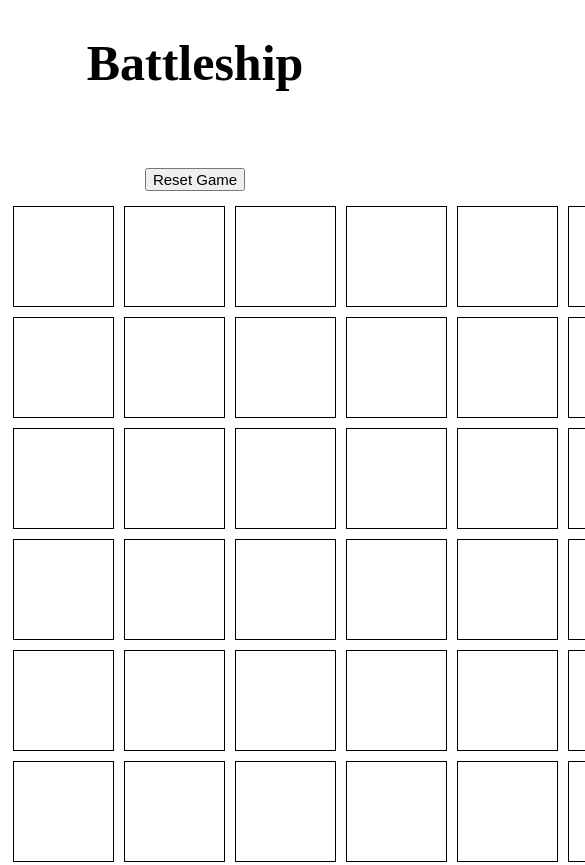
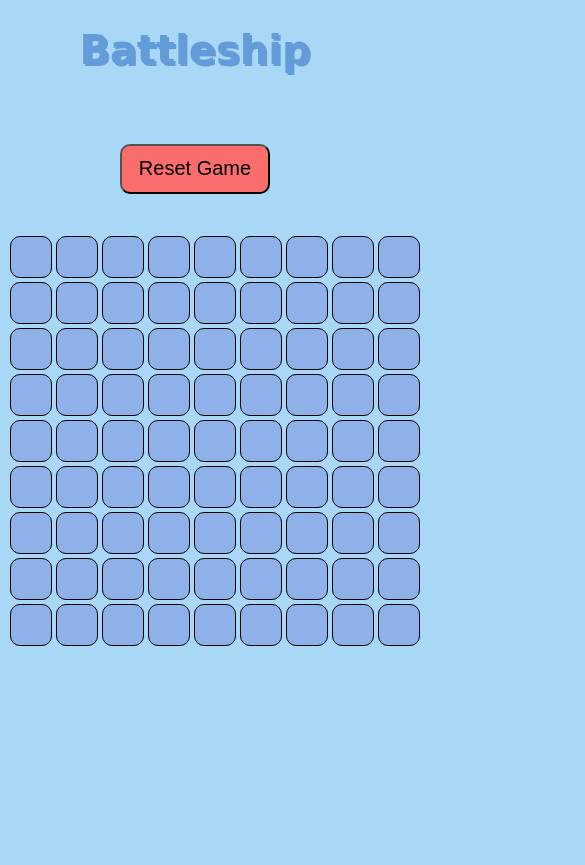
Before and after one commit to ericwongcv/battleship-JS, a website with bundled scripts: page index.html in a window 390 px wide. Shown: the top 865 px of the page, 585 px wide, since content can reach past the window. After the commit the page ends 844 px from the top, so only its background shows below. Built offline with nearby package versions, Linux system fonts and the light colour scheme; a web font is replaced by a local one.

Commit message:
update style and fix bug on grid numbers

```diff
--- a/assets/css/index.css
+++ b/assets/css/index.css
@@ -1,10 +1,22 @@
 /* Your code here */
+body {
+    background-color: #a9d7f6;
+    font-family: 'Varela Round', sans-serif;
+    color: #639cd9;
+    text-shadow: 2px 2px black;
+}
+
 h1 {
-    font-size: 50px;
+    font-family: 'Bungee Spice', cursive;
+    text-shadow: 2px 2px;
+    font-size: 60px;
     text-align: center;
 }
 
 div.winOrReset {
+    font-family: 'Bungee Spice', cursive;
+    text-shadow: 2px 2px;
+    font-size: 12px;
     text-align: center;
     margin: 10px 0;
 }
@@ -19,16 +31,29 @@ div.wrapper {
     grid-template-rows: auto;
 }
 
-div.wrapper > div {
+div.wrapper>div {
     display: flex;
     height: 99px;
     width: 99px;
     margin: 5px;
     border: 1px solid black;
+    border-radius: 15px;
+    background-color: #8fb1e9;
 }
 
 button {
-    font-size: 15px;
+    background-color: #f96d6d;
+    border-radius: 10px;
+    font-size: 20px;
+    width: 150px;
+    height: 50px;
+    margin-bottom: 30px;
+}
+
+button:hover {
+    color: white;
+    background-color: #b84d69;
+    cursor: pointer;
 }
 
 p.winner {
@@ -39,3 +64,39 @@ p.text {
     font-size: 50px;
     margin: auto;
 }
+
+@media only screen and (max-width: 1200px) {
+    body {
+        text-shadow: 1px 1px black;
+    }
+
+    h1 {
+        font-size: 40px;
+    }
+
+    div.winOrReset {
+        width: 100%;
+        font-family: 'Bungee Spice', cursive;
+        text-shadow: 2px 2px;
+        font-size: 12px;
+        justify-content: space-around;
+        margin: 10px 0;
+    }
+
+    div.wrapper {
+        display: grid;
+        grid-template-columns: repeat(9, 1fr)
+        width: 100%;
+    }
+
+    div.wrapper>div {
+        height: 40px;
+        width: 40px;
+        margin: 2px;
+        border-radius: 10px;
+    }
+
+    p.text {
+        font-size: 35px;
+    }
+}
--- a/assets/js/index.js
+++ b/assets/js/index.js
@@ -4,7 +4,7 @@ let board = new Board(); // creates a new game board
 
 // Examine the grid of the game board in the browser console.
 // Create the UI of the game using HTML elements based on this grid.
-console.log(board.grid);
+// console.log(board.grid);
 
 // Your code here
 const makeDiv = (className) => {
@@ -60,7 +60,7 @@ const reset = e => {
 
     let blocks = document.body.getElementsByClassName("block");
     for (let i = 0; i < blocks.length; i++) {
-        blocks[i].style.backgroundColor = "transparent";
+        blocks[i].style.backgroundColor = "#8fb1e9";
     }
 
     let p = document.body.getElementsByClassName("text");
@@ -80,15 +80,16 @@ const clicks = e => {
             if (hit) {
                 const p = makeP("text");
                 p.innerText = hit;
-                target.appendChild(p);
-                target.style.backgroundColor = "green";
+                target.children.length === 0 ? target.appendChild(p) : target.children[0].innerText = hit;
+                target.style.backgroundColor = "#7dd87d";
             } else {
-                target.style.backgroundColor = "red";
+                target.style.backgroundColor = "#f96d6d";
             };
         };
         if (board.numRemaining === 0) {
             document.removeEventListener('click', clicks);
             winnerMsg.style.visibility = "visible";
+            winnerMsg.innerText = "You Win!!";
         };
     }
 }
--- a/index.html
+++ b/index.html
@@ -6,6 +6,10 @@
     <meta name="viewport" content="width=device-width, initial-scale=1.0">
     <title>Battleship</title>
     <link rel="stylesheet" href="./assets/css/index.css">
+    <link rel="preconnect" href="https://fonts.googleapis.com">
+    <link rel="preconnect" href="https://fonts.gstatic.com" crossorigin>
+    <link href="https://fonts.googleapis.com/css2?family=Bungee+Spice&display=swap" rel="stylesheet">
+    <link href="https://fonts.googleapis.com/css2?family=Varela+Round&display=swap" rel="stylesheet">
     <script type="module" src="./assets/js/index.js"></script>
 </head>
 
```
Also changed, not shown: README.md.
